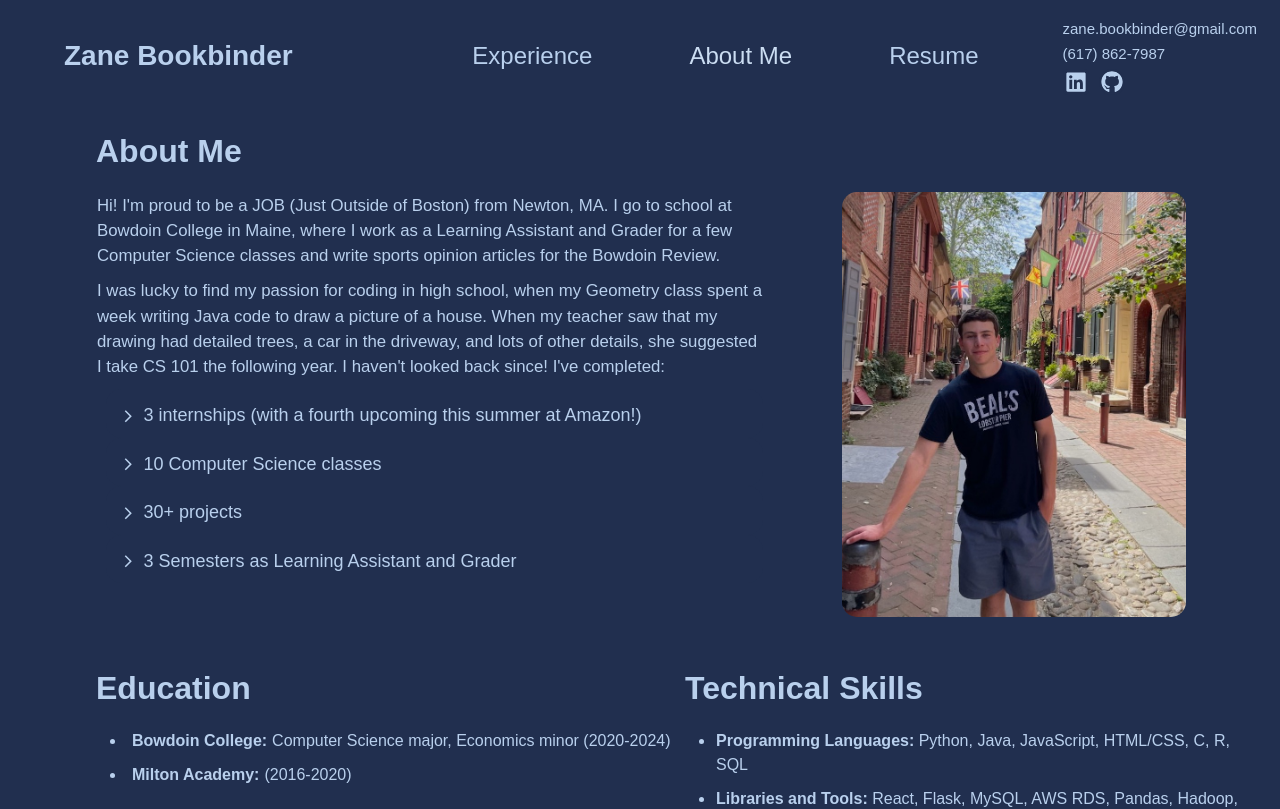
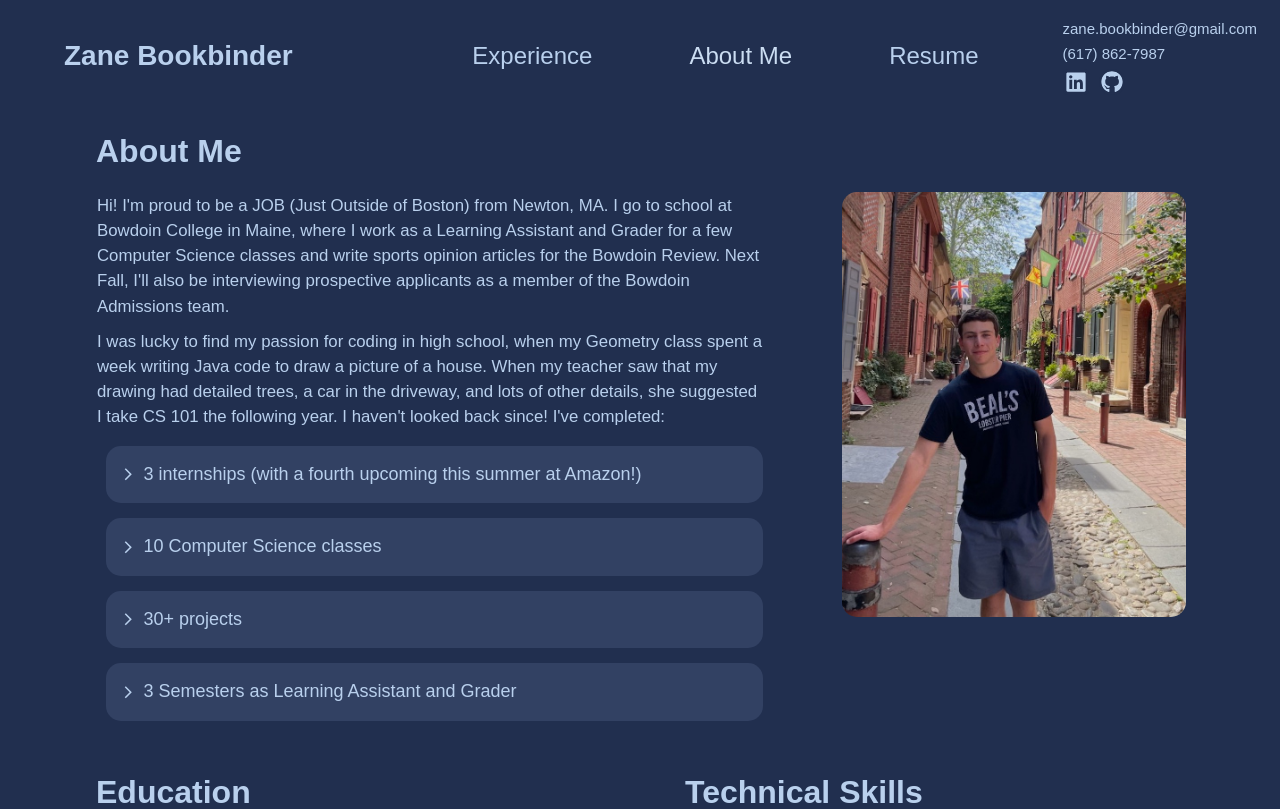
Before and after one commit to zanebookbinder/zanebookbinder.github.io, a React (Create React App) app in the folder personal-website/: page /#/aboutme in a window 1280 px wide. Shown: the top 809 px of the page. Built offline with nearby package versions, Linux system fonts and the light colour scheme.

Commit message:
More work

```diff
--- a/personal-website/src/components/AboutMePage/AboutMe.css
+++ b/personal-website/src/components/AboutMePage/AboutMe.css
@@ -28,7 +28,15 @@
 }
 
 .accordions {
+	margin-top: 1rem;
 	margin-left: 10px;
+	display: flex;
+	flex-direction: column;
+	gap: 15px;
+}
+
+.accordions > * {
+	padding-block: 7px !important;
 }
 
 .about-me ul {
--- a/personal-website/src/components/AboutMePage/AboutMe.js
+++ b/personal-website/src/components/AboutMePage/AboutMe.js
@@ -63,7 +63,8 @@ function AboutMe() {
 					Hi! I'm proud to be a JOB (Just Outside of Boston) from Newton, MA.
 					I go to school at Bowdoin College in Maine, where I work as a Learning
 					Assistant and Grader for a few Computer Science classes and write sports
-					opinion articles for the Bowdoin Review.
+					opinion articles for the Bowdoin Review. Next Fall, I'll also be interviewing
+					prospective applicants as a member of the Bowdoin Admissions team.
 				</p>
 				<p className="small-text about-me-text">
 					I was lucky to find my passion for coding in high school, when my Geometry
--- a/personal-website/src/components/App.css
+++ b/personal-website/src/components/App.css
@@ -2,7 +2,7 @@
   --primary-text: #b9d0ed;
   --primary-text-hover: #cbddf2;
   --background-color: #212f4f;
-  --expanded-background: rgb(55, 70, 104);
+  --expanded-background: rgb(50, 65, 99);
 }
 
 body {
--- a/personal-website/src/components/CustomAccordion.js
+++ b/personal-website/src/components/CustomAccordion.js
@@ -5,18 +5,19 @@ import MuiAccordionSummary from '@mui/material/AccordionSummary';
 import MuiAccordionDetails from '@mui/material/AccordionDetails';
 
 export const Accordion = styled((props) => (<MuiAccordion disableGutters elevation={0} square {...props} />))(({ expanded }) => ({
-	backgroundColor: !expanded ? 'var(--background-color)' : 'var(--expanded-background)',
+	// backgroundColor: !expanded ? 'var(--background-color)' : 'var(--expanded-background)',
+	backgroundColor: 'var(--expanded-background)',
 	'&:not(:last-child)': {
 	  borderBottom: 0,
 	},
 	'&:before': {
 	  display: 'none',
 	},
-	paddingTop: '10px',
-	paddingBottom: expanded ? "10px" : "0px",
-	paddingInline: '15px',
+	// paddingBlock: '10px',
+	// paddingInline: '15px',
+	padding: '10px 15px',
 	'@media (max-width: 800px)': {
-		paddingInline: '10px',
+		padding: '5px 10px',
 	},
 	borderRadius: '15px',
 }));
@@ -33,7 +34,7 @@ export const AccordionSummary = styled((props) => (
 	padding: '0px',
 	height: 'fit-content',
 	minHeight: '33.5px',
-	marginBottom: '5px',
+	marginBlock: '5px',
 	flexDirection: 'row-reverse',
 	'& .MuiAccordionSummary-expandIconWrapper.Mui-expanded': {
 	  transform: 'rotate(90deg)',
--- a/personal-website/src/components/ExperiencePage/ExperiencePage.css
+++ b/personal-website/src/components/ExperiencePage/ExperiencePage.css
@@ -51,6 +51,10 @@
 		margin-left: 10px;
 		margin-bottom: 10px;
 	}
+
+	.experience-page .company-title {
+		font-size: 17px;
+	}
 }
 
 @media screen and (max-width: 600px) {
--- a/personal-website/src/components/ExperiencePage/ProjectBlock.css
+++ b/personal-website/src/components/ExperiencePage/ProjectBlock.css
@@ -44,7 +44,7 @@
 	height: 25px;
 	border-radius: 25px;
 	vertical-align: top;
-	border: 2px solid var(--background-color);
+	border: 2px solid var(--expanded-background);
 }
 
 .logo:hover {
@@ -53,24 +53,8 @@
 	color: var(--background-color)
 }
 
-.project-expanded .logo {
-	border: 2px solid var(--expanded-background);
-}
-
-.project-expanded .logo:hover {
-	border: 2px solid var(--primary-text);
-}
-
 .project-link {
 	height: fit-content;
-}
-
-.project-link:hover {
-	background-color: var(--background-color);
-}
-
-.project-expanded .project-link {
-	background-color: unset;
 }
 
 .project-details ul {
--- a/personal-website/src/components/ExperiencePage/WorkExperience.css
+++ b/personal-website/src/components/ExperiencePage/WorkExperience.css
@@ -12,7 +12,7 @@
 
 .company-link {
 	border-radius: 30px;
-	padding: 5px 10px;
+	padding: 6px 12px;
 	border: 1.5px solid var(--primary-text);
 }
 
```
